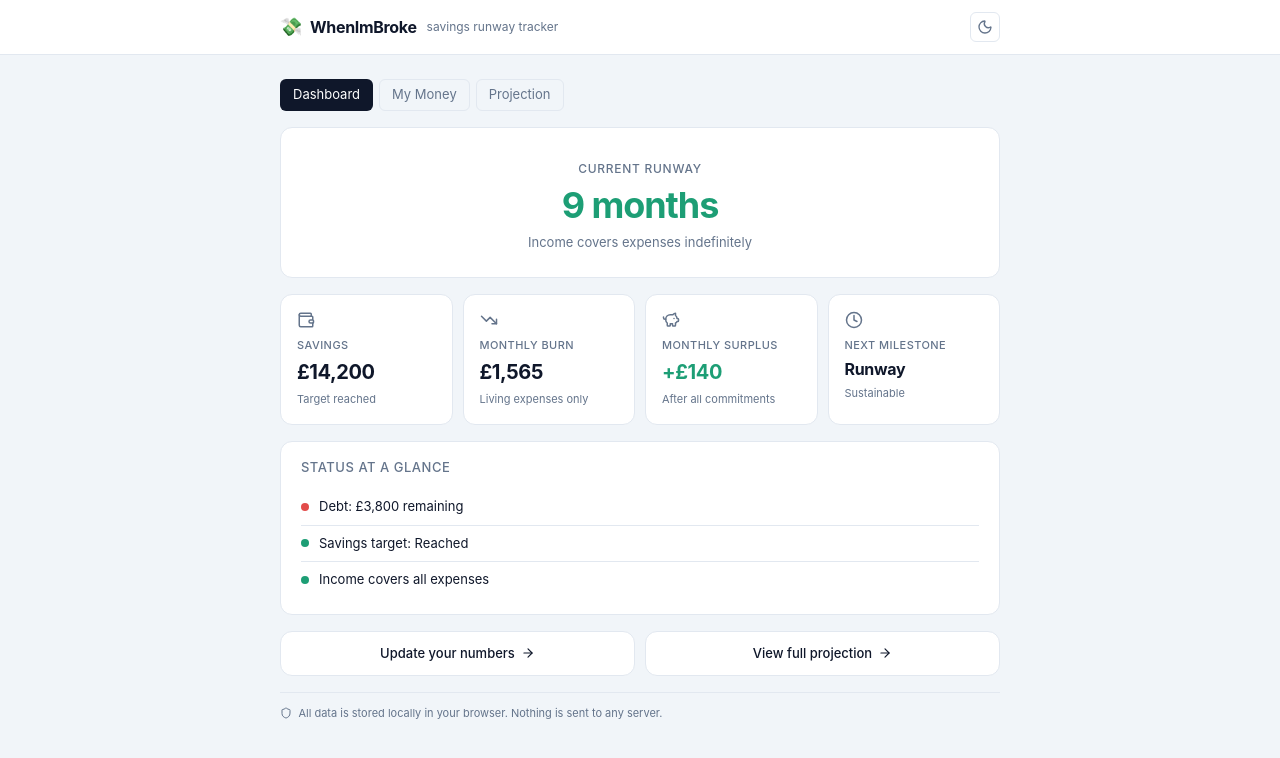
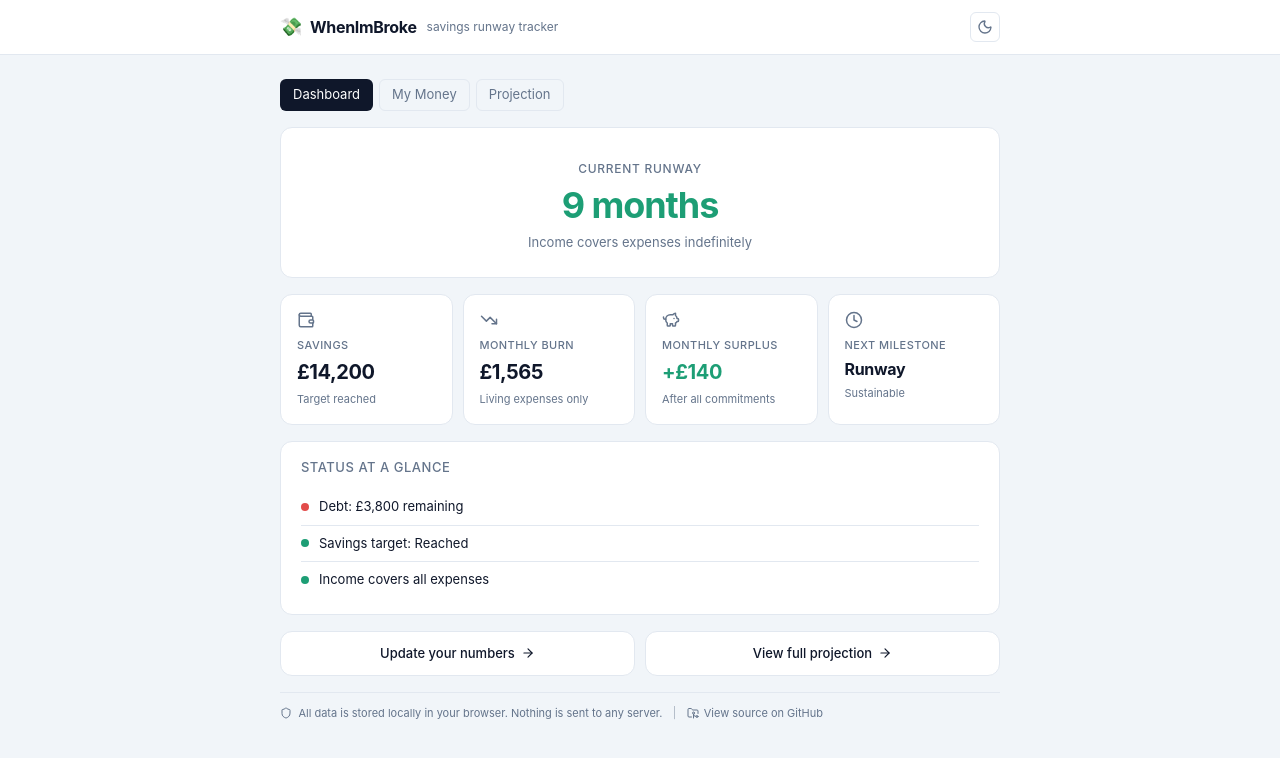
Before and after one commit to JohnNooney/WhenImBroke, a React (Vite) app in the folder app/: page / in a window 1280 px wide. Shown: the top 758 px of the page. Built offline with nearby package versions, Linux system fonts and the light colour scheme.

Commit message:
Add github source link to footer

```diff
--- a/app/src/components/SavingsTracker.tsx
+++ b/app/src/components/SavingsTracker.tsx
@@ -1,5 +1,5 @@
 import { useState, useMemo } from 'react';
-import { Shield } from 'lucide-react';
+import { Shield, FolderGit2 } from 'lucide-react';
 import type { FinancialData } from '../types';
 import { calculateRunway } from '../utils/calculations';
 import { useDerivedMetrics } from '../hooks/useDerivedMetrics';
@@ -77,6 +77,16 @@ export function SavingsTracker({ data, onChange, isDefaultData }: Props) {
       <div className="privacy-notice">
         <Shield size={12} style={{ flexShrink: 0 }} />
         <span>All data is stored locally in your browser. Nothing is sent to any server.</span>
+        <span className="footer-separator">|</span>
+        <a
+          href="https://github.com/JohnNooney/WhenImBroke"
+          target="_blank"
+          rel="noopener noreferrer"
+          className="source-link"
+        >
+          <FolderGit2 size={12} style={{ flexShrink: 0 }} />
+          <span>View source on GitHub</span>
+        </a>
       </div>
     </div>
   );
--- a/app/src/index.css
+++ b/app/src/index.css
@@ -66,6 +66,24 @@
   padding: 0.75rem 0 0.25rem;
   border-top: 0.5px solid var(--color-border-tertiary);
   margin-top: 0.5rem;
+}
+
+.footer-separator {
+  margin: 0 0.25rem;
+  opacity: 0.5;
+}
+
+.source-link {
+  display: flex;
+  align-items: center;
+  gap: 0.3rem;
+  color: var(--color-text-secondary);
+  text-decoration: none;
+  transition: color 0.2s ease;
+}
+
+.source-link:hover {
+  color: var(--color-accent);
 }
 
 /* Tracker Styles */
```
